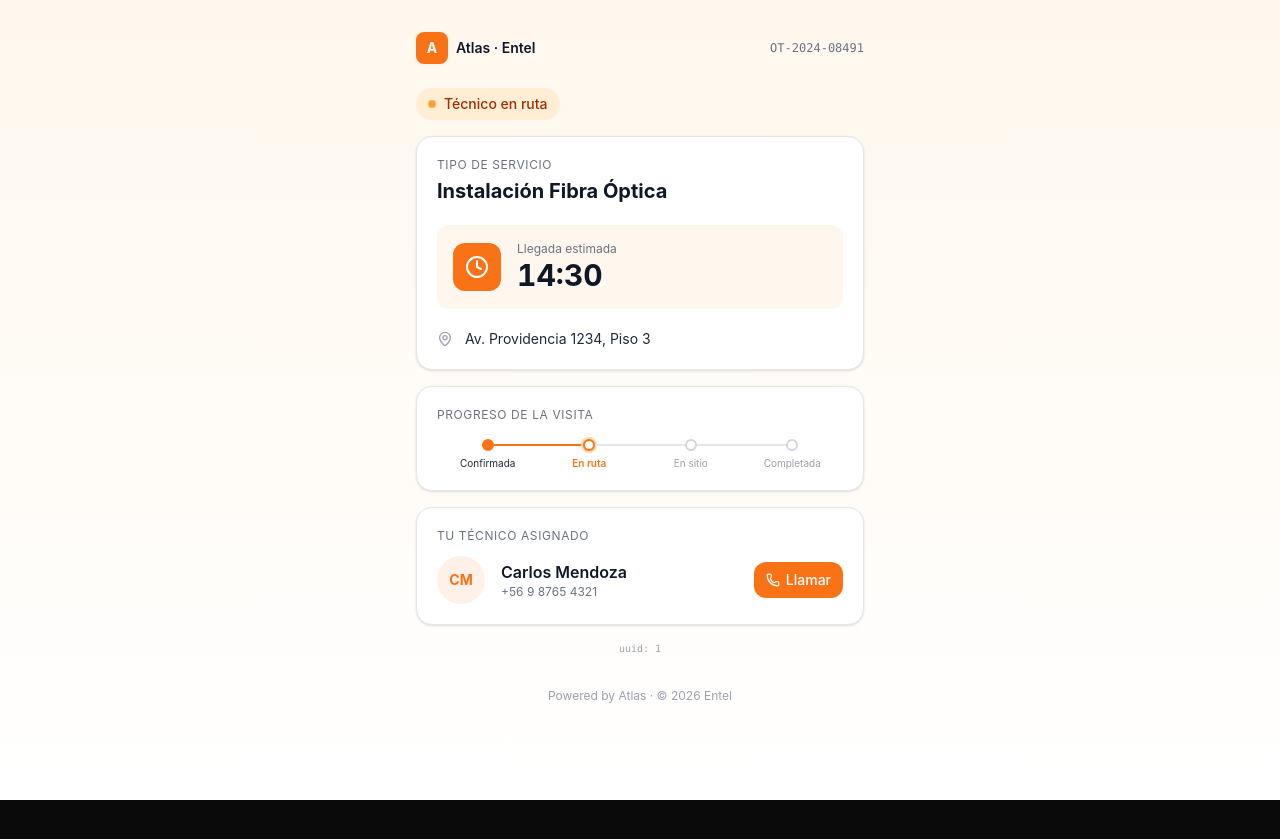
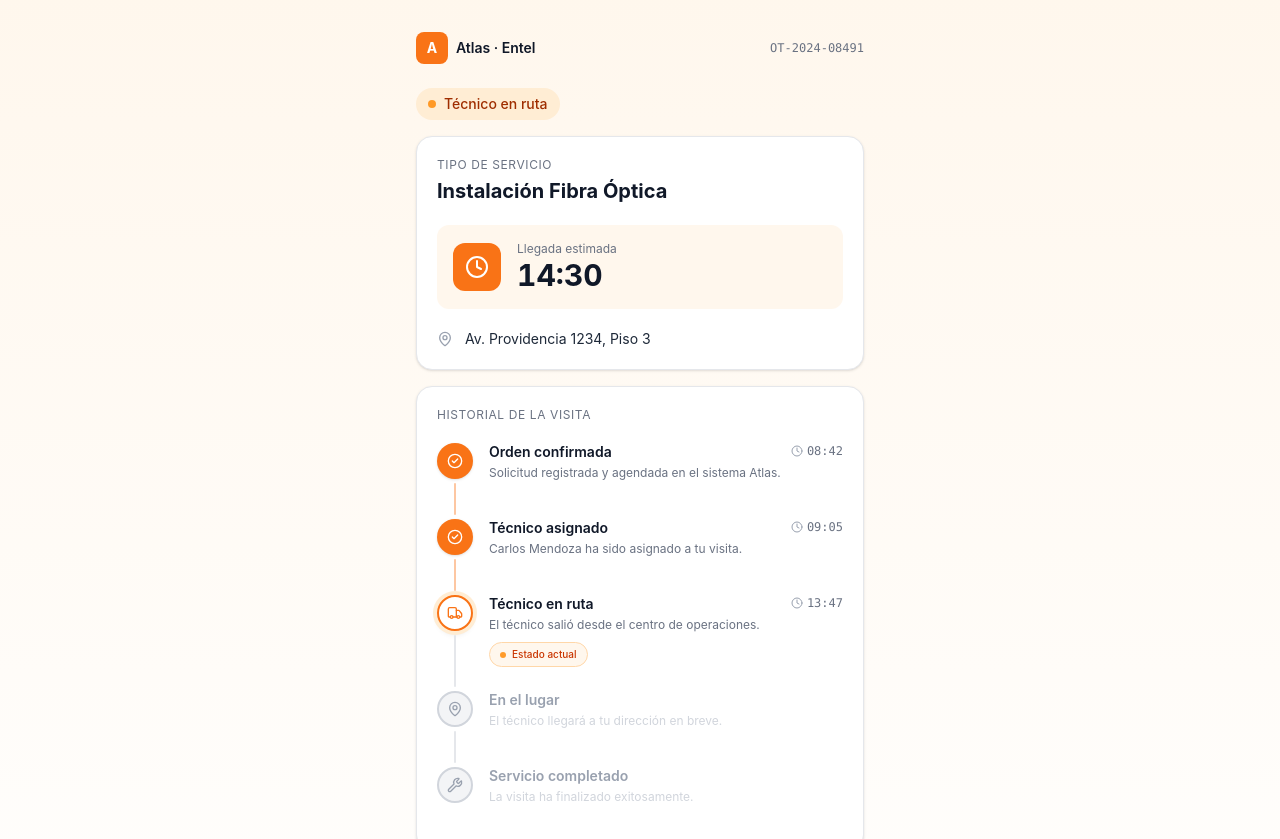
Before and after one commit to TheAtlasOps/atlas-core, a React (Vite) app in the folder frontend/: page /status/1 in a window 1280 px wide. Shown: the top 839 px of the page. Before the commit the page ends 800 px from the top, so only its background shows below. Built offline with nearby package versions, Linux system fonts and the light colour scheme.

Commit message:
feat: implementacion de timeline vertical interactivo

```diff
--- /dev/null
+++ b/frontend/src/components/ui/Timeline.jsx
@@ -0,0 +1,174 @@
+import { CheckCircle2, Circle, Clock, MapPin, Truck, Wrench, ClipboardCheck } from "lucide-react";
+
+// ─── Types (JSDoc para autocompletar sin TS) ──────────────────────────────────
+/**
+ * @typedef {Object} TimelineStep
+ * @property {string}  key         - Identificador único del paso.
+ * @property {string}  label       - Nombre visible del hito.
+ * @property {string}  [timestamp] - Hora formateada, ej. "09:15". Vacío si aún no ocurre.
+ * @property {string}  [detail]    - Texto secundario/descripción del hito.
+ * @property {React.ElementType} [icon] - Ícono lucide-react para este paso.
+ */
+
+// ─── Mock Data (usado cuando el componente se renderiza sin props) ─────────────
+/** @type {TimelineStep[]} */
+export const MOCK_TIMELINE_STEPS = [
+  {
+    key: "confirmada",
+    label: "Orden confirmada",
+    timestamp: "08:42",
+    detail: "Solicitud registrada y agendada en el sistema Atlas.",
+    icon: ClipboardCheck,
+  },
+  {
+    key: "asignada",
+    label: "Técnico asignado",
+    timestamp: "09:05",
+    detail: "Carlos Mendoza ha sido asignado a tu visita.",
+    icon: CheckCircle2,
+  },
+  {
+    key: "en_ruta",
+    label: "Técnico en ruta",
+    timestamp: "13:47",
+    detail: "El técnico salió desde el centro de operaciones.",
+    icon: Truck,
+  },
+  {
+    key: "en_sitio",
+    label: "En el lugar",
+    timestamp: null,
+    detail: "El técnico llegará a tu dirección en breve.",
+    icon: MapPin,
+  },
+  {
+    key: "completada",
+    label: "Servicio completado",
+    timestamp: null,
+    detail: "La visita ha finalizado exitosamente.",
+    icon: Wrench,
+  },
+];
+
+// ─── Helpers ──────────────────────────────────────────────────────────────────
+function getStepState(stepKey, currentKey, steps) {
+  const keys = steps.map((s) => s.key);
+  const stepIdx = keys.indexOf(stepKey);
+  const currentIdx = keys.indexOf(currentKey);
+  if (stepIdx < currentIdx) return "done";
+  if (stepIdx === currentIdx) return "active";
+  return "pending";
+}
+
+// ─── Sub-component: Nodo del ícono ───────────────────────────────────────────
+function StepIcon({ state, Icon }) {
+  if (state === "done") {
+    return (
+      <div className="w-9 h-9 rounded-full bg-primary flex items-center justify-center shrink-0 shadow-sm">
+        <CheckCircle2 className="w-4 h-4 text-white" />
+      </div>
+    );
+  }
+  if (state === "active") {
+    return (
+      <div className="w-9 h-9 rounded-full bg-white border-2 border-primary flex items-center justify-center shrink-0 shadow-md ring-4 ring-orange-100">
+        <Icon className="w-4 h-4 text-primary" />
+      </div>
+    );
+  }
+  // pending
+  return (
+    <div className="w-9 h-9 rounded-full bg-gray-100 border-2 border-gray-300 flex items-center justify-center shrink-0">
+      <Icon className="w-4 h-4 text-gray-400" />
+    </div>
+  );
+}
+
+// ─── Main Component ───────────────────────────────────────────────────────────
+/**
+ * Timeline vertical interactivo para el portal de cliente MagicLink.
+ *
+ * @param {{ steps?: TimelineStep[], currentKey?: string }} props
+ */
+export default function Timeline({ steps = MOCK_TIMELINE_STEPS, currentKey = "en_ruta" }) {
+  return (
+    <div className="bg-white rounded-2xl shadow-sm border border-gray-200 p-5">
+      {/* Encabezado de la sección */}
+      <p className="text-xs text-gray-500 uppercase tracking-wider mb-5">
+        Historial de la visita
+      </p>
+
+      {/* Lista de hitos */}
+      <ol className="relative flex flex-col gap-0">
+        {steps.map((step, idx) => {
+          const state = getStepState(step.key, currentKey, steps);
+          const isLast = idx === steps.length - 1;
+          const Icon = step.icon ?? Circle;
+
+          return (
+            <li key={step.key} className="flex gap-4">
+              {/* Columna izquierda: ícono + conector vertical */}
+              <div className="flex flex-col items-center">
+                <StepIcon state={state} Icon={Icon} />
+                {/* Línea conectora — no se pinta debajo del último ítem */}
+                {!isLast && (
+                  <div
+                    className={`w-0.5 flex-1 my-1 rounded-full transition-colors ${
+                      state === "done" ? "bg-primary/40" : "bg-gray-200"
+                    }`}
+                    style={{ minHeight: "2rem" }}
+                  />
+                )}
+              </div>
+
+              {/* Columna derecha: textos */}
+              <div className={`pb-6 flex-1 min-w-0 ${isLast ? "pb-0" : ""}`}>
+                {/* Fila label + timestamp */}
+                <div className="flex items-baseline justify-between gap-2 mb-0.5">
+                  <span
+                    className={`text-sm font-semibold leading-tight ${
+                      state === "pending" ? "text-gray-400" : "text-gray-900"
+                    }`}
+                  >
+                    {step.label}
+                  </span>
+                  {step.timestamp ? (
+                    <span className="text-xs text-gray-500 font-mono tabular-nums shrink-0 flex items-center gap-1">
+                      <Clock className="w-3 h-3 text-gray-400" />
+                      {step.timestamp}
+                    </span>
+                  ) : (
+                    state === "active" && (
+                      <span className="text-xs text-primary font-medium shrink-0 animate-pulse">
+                        En curso…
+                      </span>
+                    )
+                  )}
+                </div>
+
+                {/* Descripción secundaria */}
+                {step.detail && (
+                  <p
+                    className={`text-xs leading-relaxed ${
+                      state === "pending" ? "text-gray-300" : "text-gray-500"
+                    }`}
+                  >
+                    {step.detail}
+                  </p>
+                )}
+
+                {/* Pill de estado activo */}
+                {state === "active" && (
+                  <div className="inline-flex items-center gap-1.5 mt-2 px-2.5 py-1 bg-orange-50 rounded-full border border-orange-200">
+                    <span className="w-1.5 h-1.5 rounded-full bg-orange-400 animate-pulse" />
+                    <span className="text-[10px] font-medium text-orange-700">Estado actual</span>
+                  </div>
+                )}
+              </div>
+            </li>
+          );
+        })}
+      </ol>
+    </div>
+  );
+}
--- a/frontend/src/pages/MagicLinkPortal.jsx
+++ b/frontend/src/pages/MagicLinkPortal.jsx
@@ -1,5 +1,6 @@
 import { useParams } from "react-router-dom";
-import { MapPin, Clock, CheckCircle2, Truck, Wrench, Phone } from "lucide-react";
+import { MapPin, Clock, Phone, CheckCircle2, Truck, Wrench } from "lucide-react";
+import Timeline, { MOCK_TIMELINE_STEPS } from "../components/ui/Timeline";
 
 // ─── Mock Data ────────────────────────────────────────────────────────────────
 const MOCK_ORDER = {
@@ -51,19 +52,6 @@ const STATUS_CONFIG = {
   },
 };
 
-// ─── Progress Steps ─────────────────────────────────────────────────────────
-const STEPS = [
-  { key: "confirmada", label: "Confirmada" },
-  { key: "en_ruta", label: "En ruta" },
-  { key: "en_sitio", label: "En sitio" },
-  { key: "completada", label: "Completada" },
-];
-
-const STEP_ORDER = ["idle", "confirmada", "en_ruta", "en_sitio", "completada"];
-
-function getStepIndex(key) {
-  return STEP_ORDER.indexOf(key);
-}
 
 // ─── Component ───────────────────────────────────────────────────────────────
 export default function MagicLinkPortal() {
@@ -71,7 +59,7 @@ export default function MagicLinkPortal() {
   const order = MOCK_ORDER;
   const statusCfg = STATUS_CONFIG[order.statusKey] ?? STATUS_CONFIG.idle;
   const StatusIcon = statusCfg.icon;
-  const currentStepIdx = getStepIndex(order.statusKey);
+
 
   return (
     <div className="min-h-dvh bg-gradient-to-b from-orange-50 to-white flex flex-col items-center px-4 py-8">
@@ -127,54 +115,8 @@ export default function MagicLinkPortal() {
           </div>
         </div>
 
-        {/* Progress Tracker */}
-        <div className="bg-white rounded-2xl shadow-sm border border-gray-200 p-5">
-          <p className="text-xs text-gray-500 uppercase tracking-wider mb-4">
-            Progreso de la visita
-          </p>
-          <div className="flex items-start gap-0">
-            {STEPS.map((step, idx) => {
-              const stepIdx = getStepIndex(step.key);
-              const isDone = stepIdx < currentStepIdx;
-              const isActive = stepIdx === currentStepIdx;
-              const isLast = idx === STEPS.length - 1;
-
-              return (
-                <div key={step.key} className="flex-1 flex flex-col items-center gap-1.5">
-                  {/* Connector row */}
-                  <div className="w-full flex items-center">
-                    {/* Left bar */}
-                    <div
-                      className={`flex-1 h-0.5 ${idx === 0 ? "invisible" : isDone || isActive ? "bg-primary" : "bg-gray-200"}`}
-                    />
-                    {/* Dot */}
-                    <div
-                      className={`w-3 h-3 rounded-full shrink-0 border-2 transition-all ${
-                        isDone
-                          ? "bg-primary border-primary"
-                          : isActive
-                          ? "bg-white border-primary ring-2 ring-orange-200"
-                          : "bg-white border-gray-300"
-                      }`}
-                    />
-                    {/* Right bar */}
-                    <div
-                      className={`flex-1 h-0.5 ${isLast ? "invisible" : isDone ? "bg-primary" : "bg-gray-200"}`}
-                    />
-                  </div>
-                  {/* Label */}
-                  <span
-                    className={`text-[10px] text-center leading-tight ${
-                      isActive ? "text-primary font-semibold" : isDone ? "text-gray-800" : "text-gray-400"
-                    }`}
-                  >
-                    {step.label}
-                  </span>
-                </div>
-              );
-            })}
-          </div>
-        </div>
+        {/* Timeline vertical de historial */}
+        <Timeline steps={MOCK_TIMELINE_STEPS} currentKey={order.statusKey} />
 
         {/* Technician Card */}
         <div className="bg-white rounded-2xl shadow-sm border border-gray-200 p-5">
```
